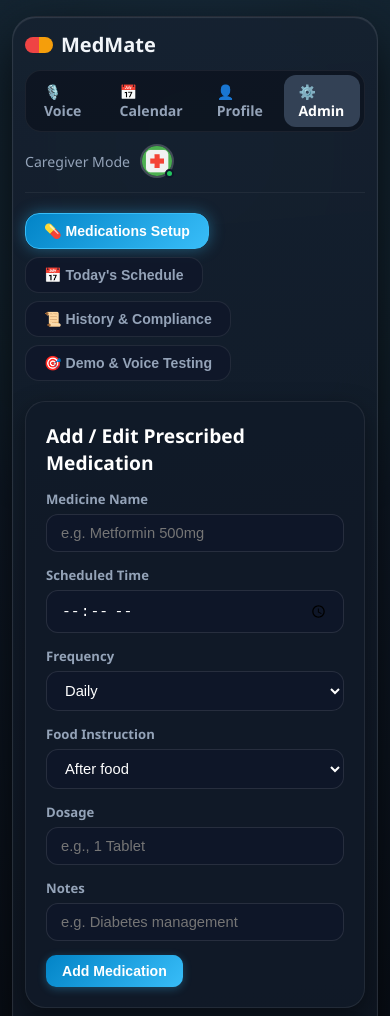
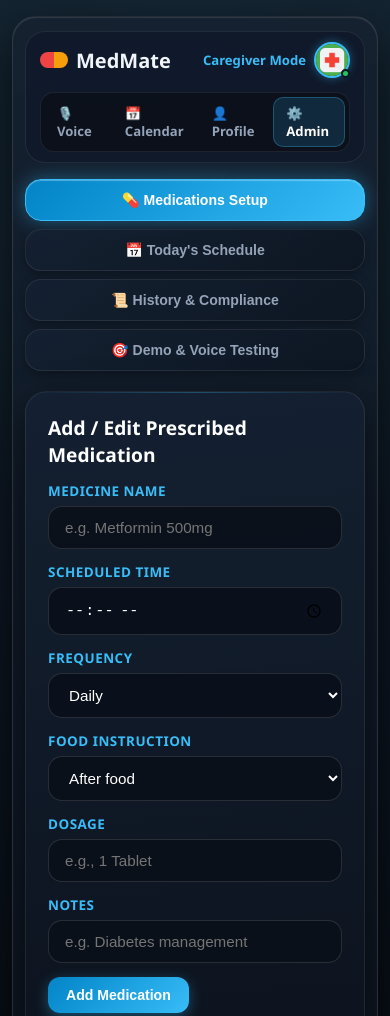
Before and after one commit to kavinsusi005-oss/AI-Medication-Companion, a plain HTML site: page admin.html in a window 390 px wide. Shown: the top 1016 px of the page. Drawn offline with Linux system fonts and the light colour scheme; no server answers.

Commit message:
Redesigned Caregiver Admin UI: sleek Cyber-Glass theme, fixed avatar image sizing, no blue links, responsive mobile tabs

```diff
--- a/admin.html
+++ b/admin.html
@@ -32,8 +32,8 @@
 
             <div class="header-user-badge">
                 <span>Caregiver Mode</span>
-                <div class="user-avatar-wrap">
-                    <img src="icons/icon-192.png" alt="Caregiver" class="user-avatar-img">
+                <div class="user-avatar-wrap" style="width:36px; height:36px; min-width:36px; position:relative;">
+                    <img src="icons/icon-192.png" alt="Caregiver" class="user-avatar-img" style="width:36px; height:36px; max-width:36px; max-height:36px; border-radius:50%; object-fit:cover; border:2px solid #38bdf8; display:block;">
                     <div class="avatar-online-dot"></div>
                 </div>
             </div>
--- a/css/admin.css
+++ b/css/admin.css
@@ -1,52 +1,174 @@
-/* Admin Cyber Theme Stylesheet */
-.admin-cyber-card {
-    background: rgba(17, 27, 40, 0.85);
+/* ===== MedMate Cyber-Glass Caregiver Admin Dashboard Styles ===== */
+
+/* Force dark theme root background */
+html, body {
+    background: #0d1520 !important;
+    background-image: radial-gradient(circle at 50% 10%, #152336 0%, #0d1622 60%, #080c14 100%) !important;
+    color: #f8fafc !important;
+}
+
+/* Ensure Links Never Show Native Underlines */
+a, a:hover, a:visited, a:active {
+    text-decoration: none !important;
+}
+
+/* Ensure Avatar Images are strictly small circular badges */
+.user-avatar-img {
+    width: 36px !important;
+    height: 36px !important;
+    max-width: 36px !important;
+    max-height: 36px !important;
+    min-width: 36px !important;
+    min-height: 36px !important;
+    border-radius: 50% !important;
+    object-fit: cover !important;
+    border: 2px solid #38bdf8 !important;
+    box-shadow: 0 0 10px rgba(56, 189, 248, 0.4) !important;
+    background: #1e293b !important;
+}
+
+/* Mobile & Desktop Header Bar Fixes */
+.schedule-header-bar {
+    width: 100%;
+    display: flex !important;
+    align-items: center !important;
+    justify-content: space-between !important;
+    padding: 10px 14px;
+    margin-bottom: 16px;
+    background: rgba(15, 23, 42, 0.7);
     border: 1px solid rgba(255, 255, 255, 0.08);
     border-radius: 20px;
-    padding: 20px;
-    box-shadow: 0 8px 24px rgba(0, 0, 0, 0.4);
+    backdrop-filter: blur(12px);
+    -webkit-backdrop-filter: blur(12px);
+    gap: 8px;
+    flex-wrap: wrap;
+}
+
+.top-center-nav {
+    display: flex;
+    align-items: center;
+    gap: 4px;
+    background: rgba(10, 16, 26, 0.8);
+    padding: 4px;
+    border-radius: 14px;
+    border: 1px solid rgba(255, 255, 255, 0.08);
+}
+
+.header-tab-pill {
+    display: inline-flex;
+    align-items: center;
+    gap: 4px;
+    padding: 6px 12px;
+    border-radius: 10px;
+    color: #94a3b8 !important;
+    font-size: 0.82rem;
+    font-weight: 600;
+    transition: all 0.2s ease;
+}
+
+.header-tab-pill:hover, .header-tab-pill.active {
+    color: #ffffff !important;
+    background: rgba(56, 189, 248, 0.15) !important;
+    border: 1px solid rgba(56, 189, 248, 0.3);
+}
+
+.header-user-badge {
+    display: flex;
+    align-items: center;
+    gap: 8px;
+    font-size: 0.82rem;
+    color: #38bdf8;
+    font-weight: 700;
+}
+
+/* Main Admin Navigation Tab Buttons */
+.admin-nav-tabs {
+    display: grid;
+    grid-template-columns: repeat(4, 1fr);
+    gap: 8px;
     margin-bottom: 20px;
 }
 
-.admin-nav-tabs {
-    display: flex;
-    gap: 8px;
-    margin-bottom: 20px;
-    flex-wrap: wrap;
+@media (max-width: 768px) {
+    .admin-nav-tabs {
+        grid-template-columns: repeat(2, 1fr);
+    }
+}
+
+@media (max-width: 480px) {
+    .admin-nav-tabs {
+        grid-template-columns: 1fr;
+    }
 }
 
 .admin-nav-tab {
-    padding: 9px 18px;
-    border-radius: 14px;
-    background: rgba(15, 23, 42, 0.8);
+    padding: 12px 14px;
+    border-radius: 16px;
+    background: linear-gradient(145deg, rgba(21, 33, 50, 0.9), rgba(13, 22, 34, 0.95));
     border: 1px solid rgba(255, 255, 255, 0.08);
     color: #94a3b8;
     font-weight: 700;
     font-size: 0.88rem;
     cursor: pointer;
-    transition: all 0.2s ease;
+    transition: all 0.25s cubic-bezier(0.4, 0, 0.2, 1);
+    display: flex;
+    align-items: center;
+    justify-content: center;
+    gap: 6px;
+    text-align: center;
+    box-shadow: 0 4px 12px rgba(0, 0, 0, 0.3);
 }
 
 .admin-nav-tab:hover {
     color: #ffffff;
-    background: rgba(255, 255, 255, 0.08);
+    border-color: rgba(56, 189, 248, 0.4);
+    transform: translateY(-2px);
 }
 
 .admin-nav-tab.active {
-    background: linear-gradient(135deg, #0284c7, #38bdf8);
-    color: #ffffff;
-    border-color: #38bdf8;
-    box-shadow: 0 0 15px rgba(56, 189, 248, 0.4);
+    background: linear-gradient(135deg, #0284c7 0%, #38bdf8 100%) !important;
+    color: #ffffff !important;
+    border-color: #38bdf8 !important;
+    box-shadow: 0 0 20px rgba(56, 189, 248, 0.4), inset 0 1px 1px rgba(255, 255, 255, 0.3) !important;
+}
+
+/* Cyber Cards */
+.admin-cyber-card {
+    background: linear-gradient(175deg, rgba(21, 33, 50, 0.95) 0%, rgba(13, 20, 31, 0.98) 100%);
+    border: 1px solid rgba(255, 255, 255, 0.08);
+    border-radius: 22px;
+    padding: 22px;
+    box-shadow: 0 12px 36px rgba(0, 0, 0, 0.6);
+    margin-bottom: 20px;
+    position: relative;
+    overflow: hidden;
+}
+
+.admin-cyber-card::before {
+    content: '';
+    position: absolute;
+    top: 0;
+    left: 0;
+    right: 0;
+    height: 1px;
+    background: linear-gradient(90deg, transparent, rgba(56, 189, 248, 0.3), transparent);
 }
 
 .tab-content {
     display: none;
+    animation: fadeInTab 0.3s ease-in-out;
 }
 
 .tab-content.active {
     display: block;
 }
 
+@keyframes fadeInTab {
+    from { opacity: 0; transform: translateY(6px); }
+    to { opacity: 1; transform: translateY(0); }
+}
+
+/* Form Controls */
 .med-form .form-group {
     margin-bottom: 14px;
 }
@@ -54,105 +176,127 @@
 .med-form label {
     display: block;
     margin-bottom: 6px;
-    font-size: 0.82rem;
-    font-weight: 600;
-    color: #94a3b8;
+    font-size: 0.84rem;
+    font-weight: 700;
+    color: #38bdf8;
+    text-transform: uppercase;
+    letter-spacing: 0.5px;
 }
 
 .med-form input, .med-form select {
     width: 100%;
-    padding: 10px 14px;
-    background: rgba(15, 23, 42, 0.9);
-    border: 1px solid rgba(255, 255, 255, 0.1);
-    border-radius: 12px;
+    padding: 12px 16px;
+    background: rgba(10, 16, 26, 0.9);
+    border: 1px solid rgba(255, 255, 255, 0.12);
+    border-radius: 14px;
     color: #ffffff;
-    font-size: 0.92rem;
+    font-size: 0.95rem;
     outline: none;
-    transition: border-color 0.2s;
+    transition: all 0.2s ease;
 }
 
 .med-form input:focus, .med-form select:focus {
     border-color: #38bdf8;
-    box-shadow: 0 0 10px rgba(56, 189, 248, 0.25);
+    box-shadow: 0 0 12px rgba(56, 189, 248, 0.3);
 }
 
+/* Tables */
 .table-responsive {
     overflow-x: auto;
-    border-radius: 12px;
-    border: 1px solid rgba(255, 255, 255, 0.06);
+    border-radius: 14px;
+    border: 1px solid rgba(255, 255, 255, 0.08);
+    background: rgba(10, 16, 26, 0.6);
 }
 
 table {
     width: 100%;
     border-collapse: collapse;
     font-size: 0.88rem;
+    color: #e2e8f0;
 }
 
 th, td {
-    padding: 12px 14px;
+    padding: 14px 16px;
     text-align: left;
-    border-bottom: 1px solid rgba(255, 255, 255, 0.04);
+    border-bottom: 1px solid rgba(255, 255, 255, 0.05);
 }
 
 th {
-    background: rgba(10, 16, 26, 0.8);
-    color: #cbd5e1;
+    background: rgba(15, 23, 42, 0.9);
+    color: #38bdf8;
     font-weight: 700;
+    text-transform: uppercase;
+    font-size: 0.78rem;
+    letter-spacing: 0.5px;
 }
 
 tbody tr:hover {
-    background: rgba(255, 255, 255, 0.03);
+    background: rgba(56, 189, 248, 0.04);
 }
 
+/* Buttons */
 .btn {
-    padding: 8px 16px;
-    border-radius: 10px;
+    padding: 10px 18px;
+    border-radius: 12px;
     border: none;
     font-size: 0.88rem;
     font-weight: 700;
     cursor: pointer;
     transition: all 0.2s ease;
-    color: white;
+    color: #ffffff;
+    display: inline-flex;
+    align-items: center;
+    justify-content: center;
+    gap: 6px;
 }
 
 .btn-primary {
     background: linear-gradient(135deg, #0284c7, #38bdf8);
-    box-shadow: 0 2px 8px rgba(56, 189, 248, 0.3);
+    box-shadow: 0 4px 14px rgba(56, 189, 248, 0.35);
+}
+
+.btn-primary:hover {
+    box-shadow: 0 6px 18px rgba(56, 189, 248, 0.5);
+    transform: translateY(-1px);
 }
 
 .btn-secondary {
-    background: #475569;
+    background: #334155;
 }
 
 .btn-warning {
     background: linear-gradient(135deg, #d97706, #f59e0b);
-    box-shadow: 0 2px 8px rgba(245, 158, 11, 0.3);
+    box-shadow: 0 4px 14px rgba(245, 158, 11, 0.35);
 }
 
 .btn-danger {
-    background: #ef4444;
+    background: linear-gradient(135deg, #dc2626, #ef4444);
 }
 
 .btn-small {
-    padding: 4px 8px;
+    padding: 6px 10px;
     font-size: 0.78rem;
-    margin-right: 4px;
 }
 
 .btn-large {
-    padding: 12px 22px;
+    padding: 14px 24px;
     font-size: 0.95rem;
 }
 
+/* Status Badges */
 .badge {
-    padding: 4px 10px;
-    border-radius: 12px;
+    padding: 5px 12px;
+    border-radius: 20px;
     font-size: 0.75rem;
-    font-weight: 700;
-    color: white;
+    font-weight: 800;
+    color: #ffffff;
     display: inline-block;
+    text-transform: uppercase;
+    letter-spacing: 0.5px;
 }
 
-.bg-unknown {
-    background: #64748b;
-}
+.bg-taken { background: rgba(34, 197, 94, 0.2); color: #4ade80; border: 1px solid rgba(74, 222, 128, 0.4); }
+.bg-pending { background: rgba(245, 158, 11, 0.2); color: #fbbf24; border: 1px solid rgba(251, 191, 36, 0.4); }
+.bg-delayed { background: rgba(234, 88, 12, 0.2); color: #fb923c; border: 1px solid rgba(251, 146, 60, 0.4); }
+.bg-missed { background: rgba(239, 68, 68, 0.2); color: #f87171; border: 1px solid rgba(248, 113, 113, 0.4); }
+.bg-unknown { background: rgba(100, 116, 139, 0.2); color: #cbd5e1; border: 1px solid rgba(203, 213, 225, 0.4); }
--- a/css/style.css
+++ b/css/style.css
@@ -1136,8 +1136,8 @@ body::before {
     .mic-orb-wrapper { order: 1; margin: 0 auto; width: 160px; height: 160px; }
     .studio-mic-btn { width: 100px; height: 100px; }
     .mic-svg { width: 65px; height: 65px; }
-    .schedule-header-bar { flex-direction: column; align-items: stretch; }
-    .top-center-nav { justify-content: space-around; }
+    .schedule-header-bar { flex-direction: row; flex-wrap: wrap; justify-content: space-between; align-items: center; gap: 8px; }
+    .top-center-nav { justify-content: center; width: 100%; order: 3; margin-top: 6px; }
     .slot-cards-row { flex-direction: column; }
     .timeline-slots-wrap::before { display: none; }
     .timeline-slot { grid-template-columns: 1fr; gap: 6px; }
```
